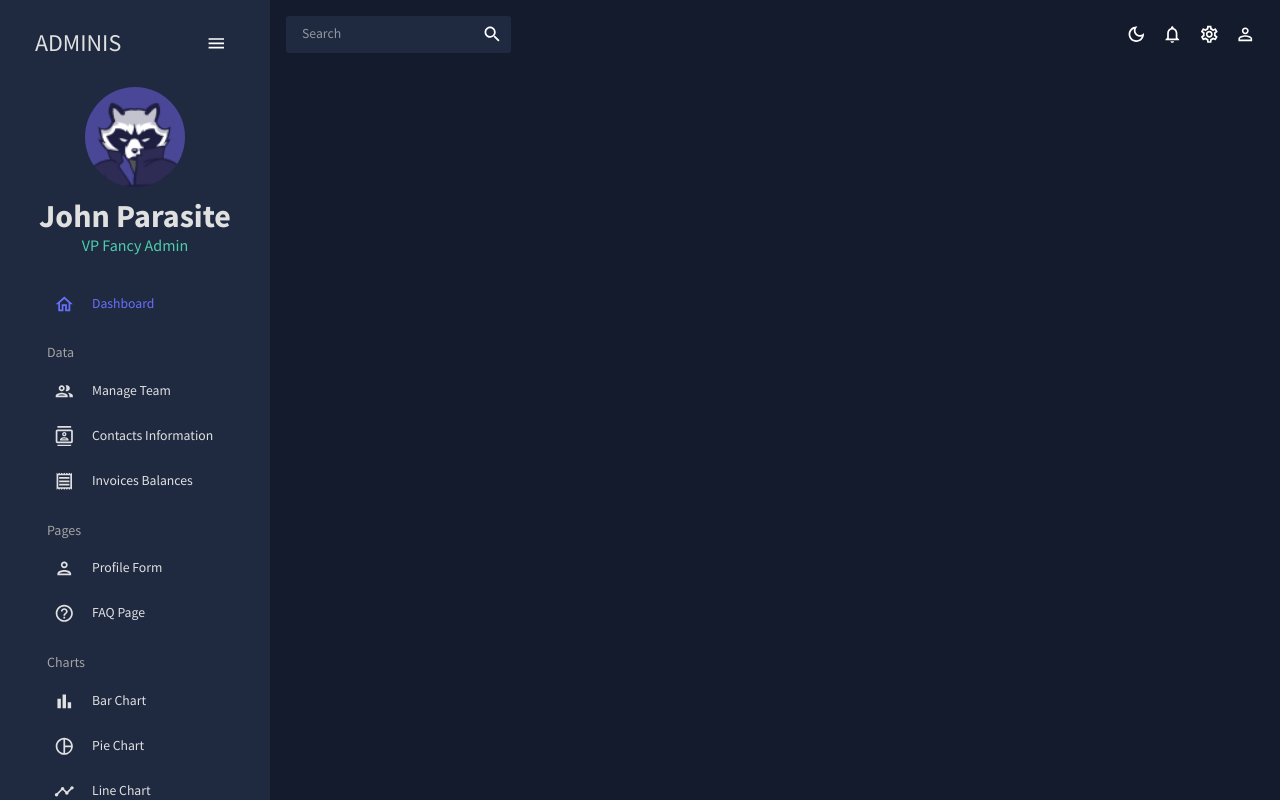
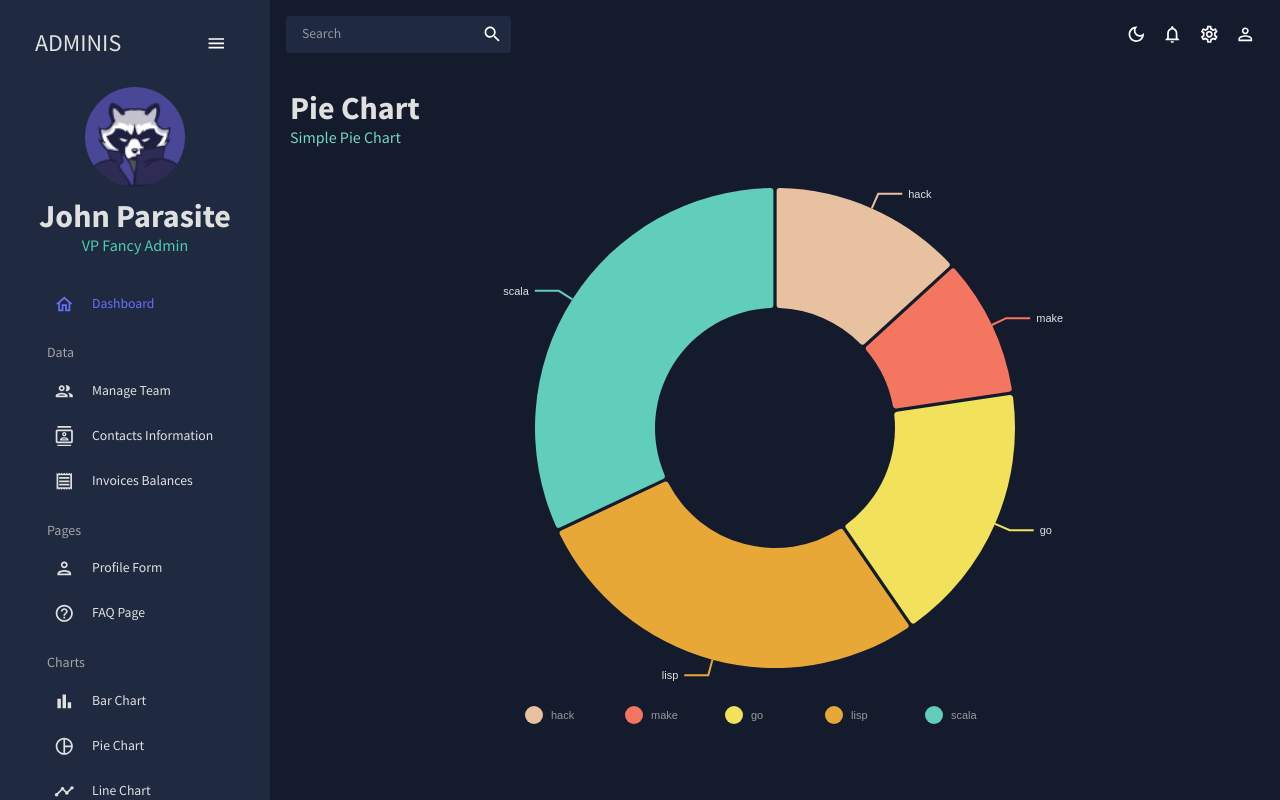
Before and after one commit to JohnTheParasite/React-Dashboard, a React (Vite) app: page /pie in a window 1280 px wide. Built offline with nearby package versions, Linux system fonts and the light colour scheme.

Commit message:
feat: pie chart

```diff
--- a/src/App.jsx
+++ b/src/App.jsx
@@ -10,8 +10,8 @@
 import UserCreation from './pages/userCreation';
 import FAQ from './pages/faq';
 import Bar from './pages/Charts/Bar';
+import Pie from './pages/Charts/Pie';
 // import Line from './pages/line';
-// import Pie from './pages/pie';
 
 // import Geography from './pages/geography';
 
@@ -35,7 +35,7 @@
               <Route path="/newuser" element={<UserCreation />} />
               <Route path="/faq" element={<FAQ />} />
               <Route path="/bar" element={<Bar />} />
-              {/* <Route path="/pie" element={<Pie />} /> */}
+              <Route path="/pie" element={<Pie />} />
               {/* <Route path="/line" element={<Line />} /> */}
               {/* <Route path="/geography" element={<Geography />} /> */}
             </Routes>
--- /dev/null
+++ b/src/components/PieChart.jsx
@@ -0,0 +1,109 @@
+import { ResponsivePie } from '@nivo/pie';
+import { tokens } from '../theme';
+import { useTheme } from '@mui/material';
+import { mockPieData as data } from '../data/mockData';
+
+const PieChart = () => {
+  const theme = useTheme();
+  const colors = tokens(theme.palette.mode);
+  return (
+    <ResponsivePie
+      data={data}
+      theme={{
+        axis: {
+          domain: {
+            line: {
+              stroke: colors.grey[100],
+            },
+          },
+          legend: {
+            text: {
+              fill: colors.grey[100],
+            },
+          },
+          ticks: {
+            line: {
+              stroke: colors.grey[100],
+              strokeWidth: 1,
+            },
+            text: {
+              fill: colors.grey[100],
+            },
+          },
+        },
+        legends: {
+          text: {
+            fill: colors.grey[100],
+          },
+        },
+      }}
+      margin={{ top: 40, right: 80, bottom: 80, left: 80 }}
+      innerRadius={0.5}
+      padAngle={0.7}
+      cornerRadius={3}
+      activeOuterRadiusOffset={8}
+      borderColor={{
+        from: 'color',
+        modifiers: [['darker', 0.2]],
+      }}
+      arcLinkLabelsSkipAngle={10}
+      arcLinkLabelsTextColor={colors.grey[100]}
+      arcLinkLabelsThickness={2}
+      arcLinkLabelsColor={{ from: 'color' }}
+      enableArcLabels={false}
+      arcLabelsRadiusOffset={0.4}
+      arcLabelsSkipAngle={7}
+      arcLabelsTextColor={{
+        from: 'color',
+        modifiers: [['darker', 2]],
+      }}
+      defs={[
+        {
+          id: 'dots',
+          type: 'patternDots',
+          background: 'inherit',
+          color: 'rgba(255, 255, 255, 0.3)',
+          size: 4,
+          padding: 1,
+          stagger: true,
+        },
+        {
+          id: 'lines',
+          type: 'patternLines',
+          background: 'inherit',
+          color: 'rgba(255, 255, 255, 0.3)',
+          rotation: -45,
+          lineWidth: 6,
+          spacing: 10,
+        },
+      ]}
+      legends={[
+        {
+          anchor: 'bottom',
+          direction: 'row',
+          justify: false,
+          translateX: 0,
+          translateY: 56,
+          itemsSpacing: 0,
+          itemWidth: 100,
+          itemHeight: 18,
+          itemTextColor: '#999',
+          itemDirection: 'left-to-right',
+          itemOpacity: 1,
+          symbolSize: 18,
+          symbolShape: 'circle',
+          effects: [
+            {
+              on: 'hover',
+              style: {
+                itemTextColor: '#000',
+              },
+            },
+          ],
+        },
+      ]}
+    />
+  );
+};
+
+export default PieChart;
--- /dev/null
+++ b/src/pages/Charts/Pie/Pie.jsx
@@ -0,0 +1,17 @@
+import { Box } from '@mui/material';
+import Header from '../../../components/Header';
+import PieChart from '../../../components/PieChart';
+import { memo } from 'react';
+
+const Pie = () => {
+  return (
+    <Box m="20px">
+      <Header title="Pie Chart" subtitle="Simple Pie Chart" />
+      <Box height="75vh">
+        <PieChart />
+      </Box>
+    </Box>
+  );
+};
+
+export default memo(Pie);
--- /dev/null
+++ b/src/pages/Charts/Pie/index.jsx
@@ -0,0 +1 @@
+export { default } from './Pie';
```
